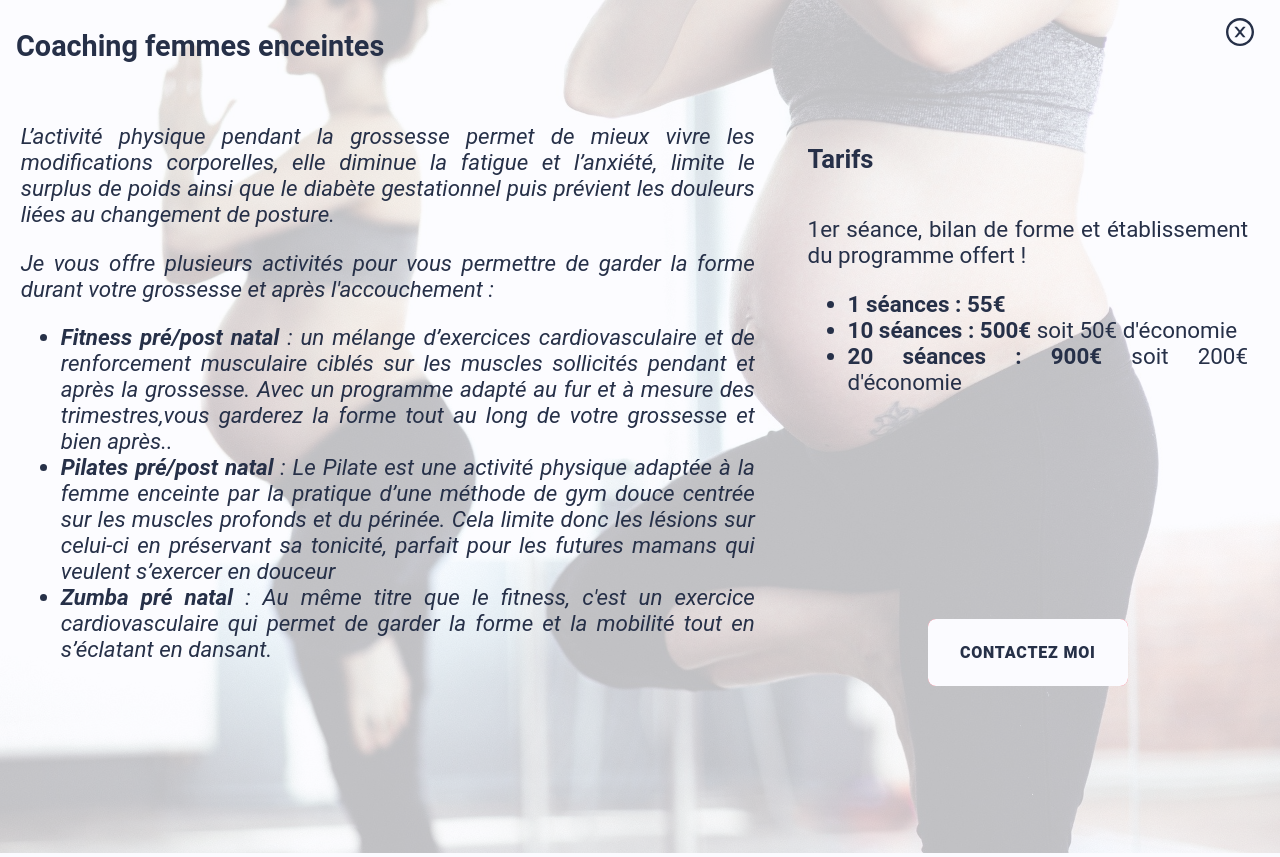
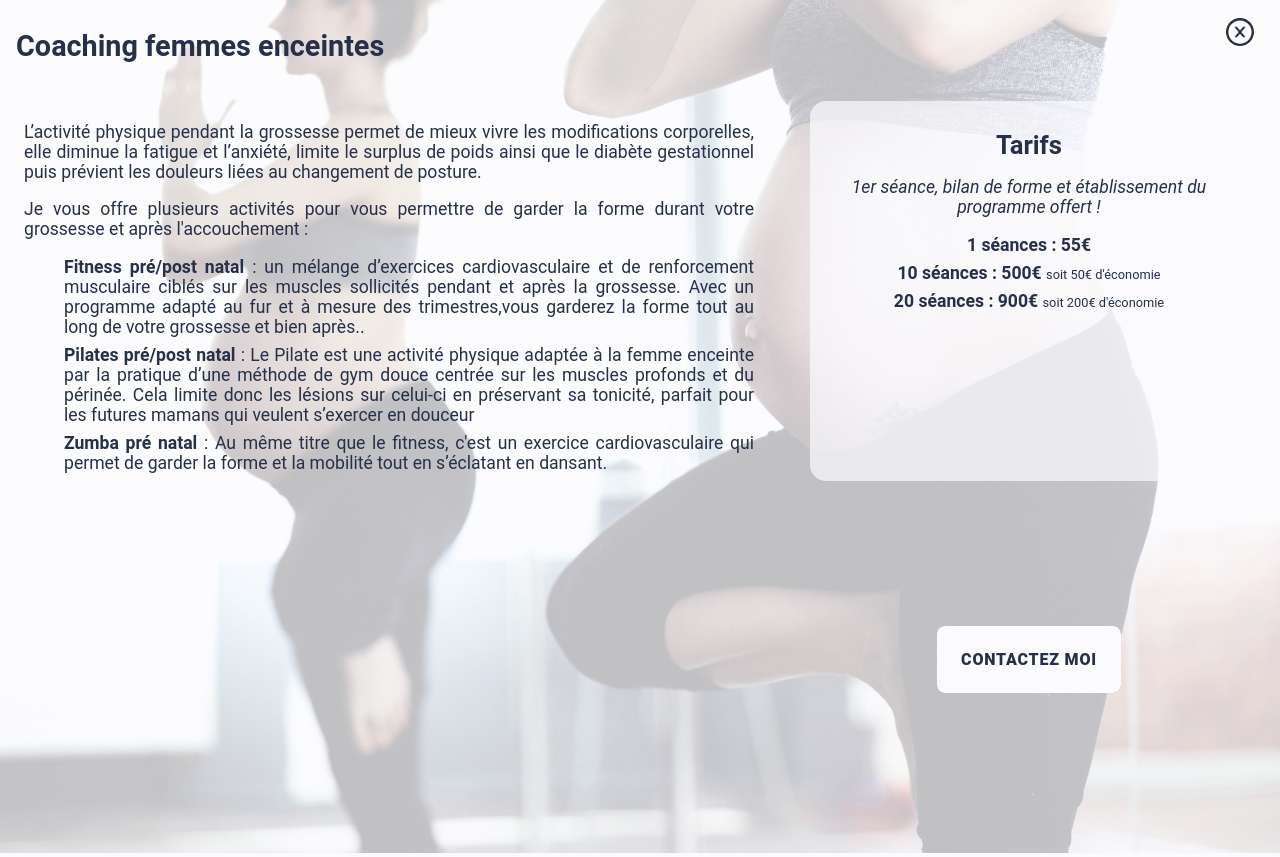
Before and after one commit to danidji/mama_mouv, a Next.js app: page /components/PregnantPanel in a window 1280 px wide. Built offline with nearby package versions, Linux system fonts and the light colour scheme.

Commit message:
MOD - style

```diff
--- a/styles/general/components/_modals.sass
+++ b/styles/general/components/_modals.sass
@@ -44,28 +44,55 @@
             display: flex
             .bold
                 font-weight: bold
+            .small
+                font-size: .8rem
             .left_content
                 flex: 5
-                padding: 1.3rem
+                // align-self: center
+                padding: 1.5rem
                 text-align: justify
-                font-size: 1.4rem
-                font-style: italic
+                // font-size: 1.5rem
+                // margin-top: 1rem
+                li
+                    margin: .5rem auto
+                    list-style: none
+            .fs_small
+                font-size: 1.1rem
+            .fs_large
+                font-size: 1.5rem
             .right_content
                 flex: 3
                 display: flex
                 flex-direction: column
                 padding: 1.3rem 2rem
-                text-align: justify
+                text-align: center
                 font-size: 1.4rem
                 .content_price
                     flex: 1
+                    // border: 3px solid $bgc-color
+                    border-radius: 1rem
+                    background-color: rgba(251, 251, 255,.7)
+                    padding: .8rem
+                    font-size: 1.1rem
+
+                    p
+                        font-style: italic
                     h5
                         font-size: 1.6rem
+                        margin: 1rem auto
+                    ul
+                        padding-left: 0
+                        li
+                            list-style: none
+                            margin: .5rem auto
                 .content_button
                     // height: 9rem
                     flex: 1
                     display: flex
                     align-items: center
                     justify-content: center
-
-                    @include styleButton($first-color,$bgc-color,$font-color,1.5rem 2rem )
+                    // .button_redirect
+                    //     z-index: 9
+                    a
+                        padding: 1.5rem
+                    @include styleButton($first-color,$bgc-color,$font-color,1.5rem 0)
```
